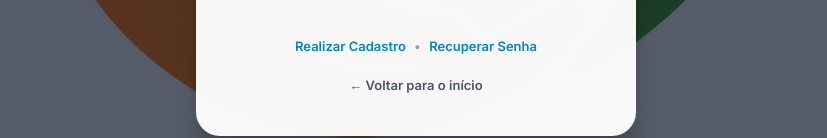
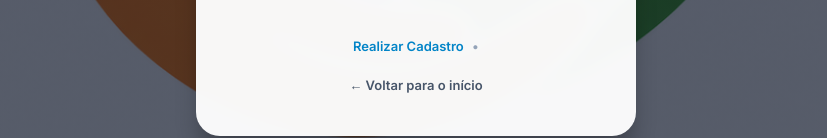
Before and after one commit to doefarmapet-beep/farmacia-solidaria-pet, a plain HTML site: page login.html in a window 1280 px wide. Shown: the part 624-762 px from the top of the page, without its empty margins (224-1051 px from the left). Drawn offline with Linux system fonts and the light colour scheme; files whose address does not match are found by name.

Commit message:
Update login.html

```diff
--- a/login.html
+++ b/login.html
@@ -59,7 +59,7 @@
         <div class="sub-actions">
           <a href="cadastro.html" class="btn-link">Realizar Cadastro</a>
           <span class="divider">•</span>
-          <a href="recuperar-senha.html" class="btn-link">Recuperar Senha</a>
+
         </div>
 
         <a href="../index.html" class="back-link">← Voltar para o início</a>
```
